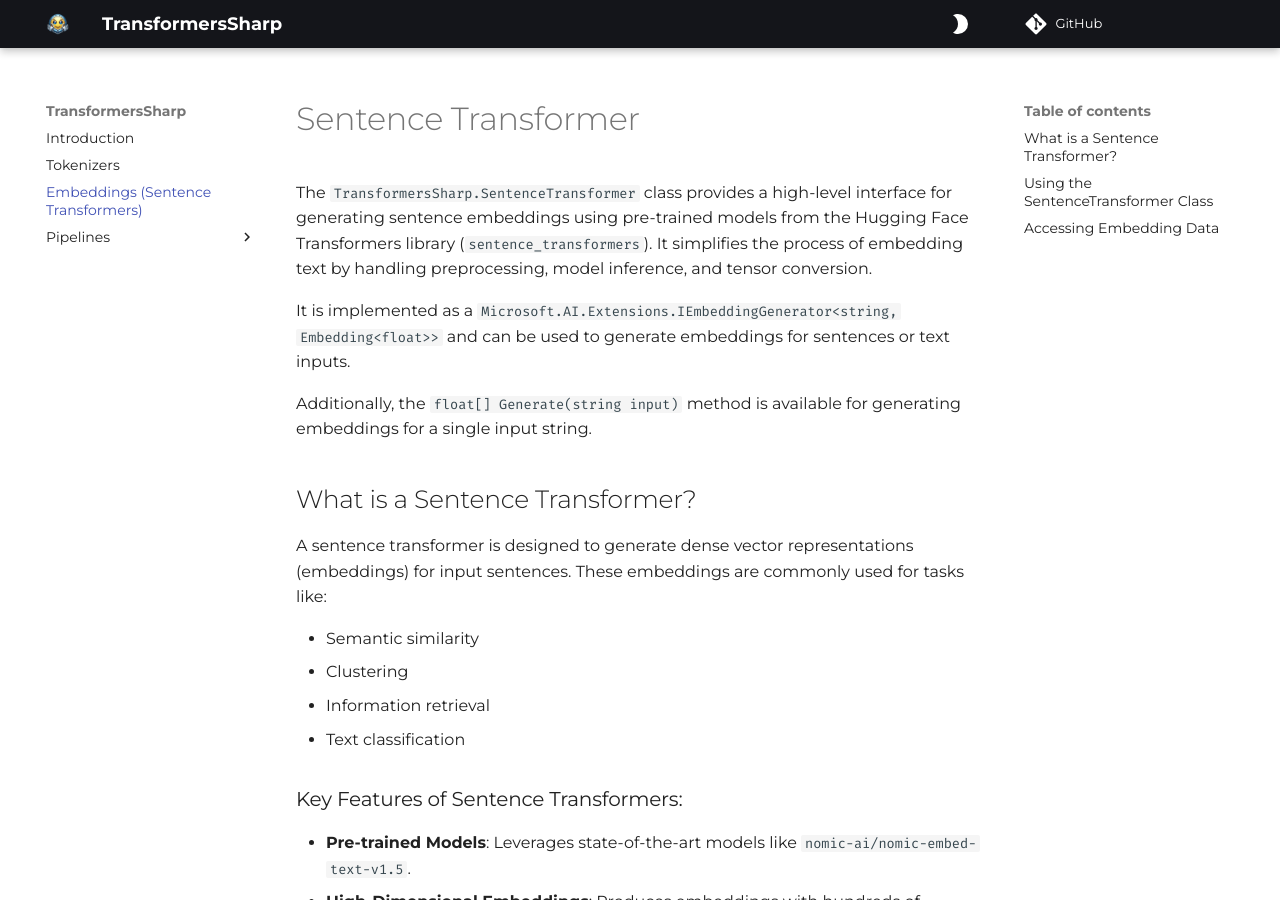
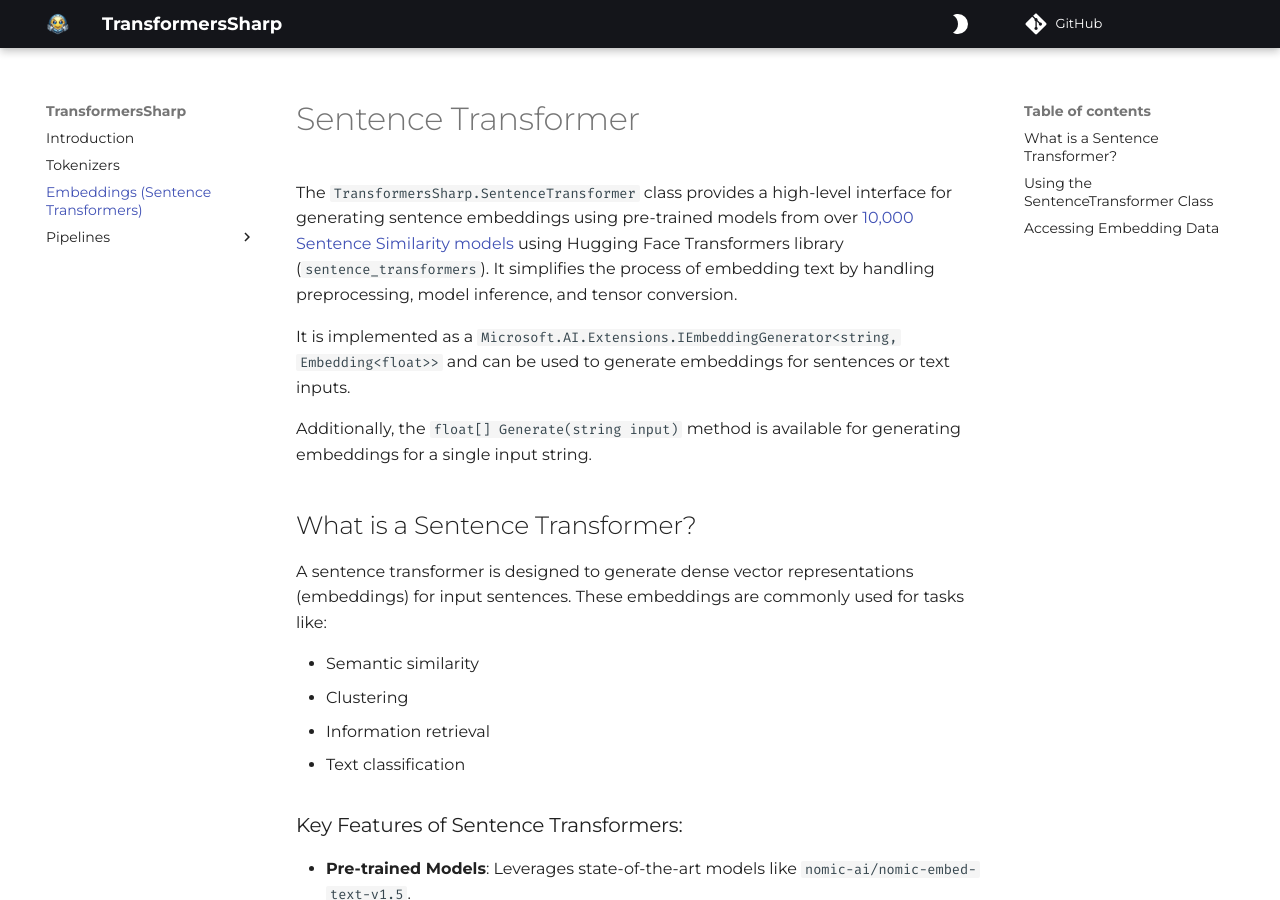
Before and after one commit to tonybaloney/TransformersSharp, an MkDocs documentation site: the page built from docs/sentence_transformers.md, in a window 1280 px wide and 900 px high. Built offline with MkDocs 1.6.1 and Material for MkDocs 9.7.7, drawn with Linux system fonts in a browser that asks for light colours; comment, search, counter and statistics services are not loaded.

Commit message:
Add link to models

```diff
--- a/docs/sentence_transformers.md
+++ b/docs/sentence_transformers.md
@@ -1,6 +1,6 @@
 # Sentence Transformer
 
-The `TransformersSharp.SentenceTransformer` class provides a high-level interface for generating sentence embeddings using pre-trained models from the Hugging Face Transformers library (`sentence_transformers`). It simplifies the process of embedding text by handling preprocessing, model inference, and tensor conversion.
+The `TransformersSharp.SentenceTransformer` class provides a high-level interface for generating sentence embeddings using pre-trained models from over [10,000 Sentence Similarity models](https://huggingface.co/models?pipeline_tag=sentence-similarity) using Hugging Face Transformers library (`sentence_transformers`). It simplifies the process of embedding text by handling preprocessing, model inference, and tensor conversion.
 
 It is implemented as a `Microsoft.AI.Extensions.IEmbeddingGenerator<string, Embedding<float>>` and can be used to generate embeddings for sentences or text inputs.
 
```
